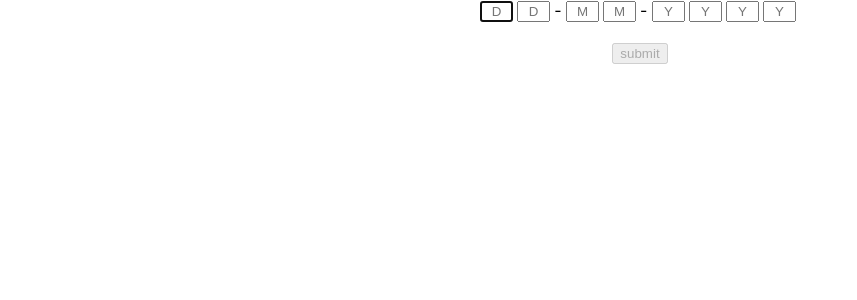
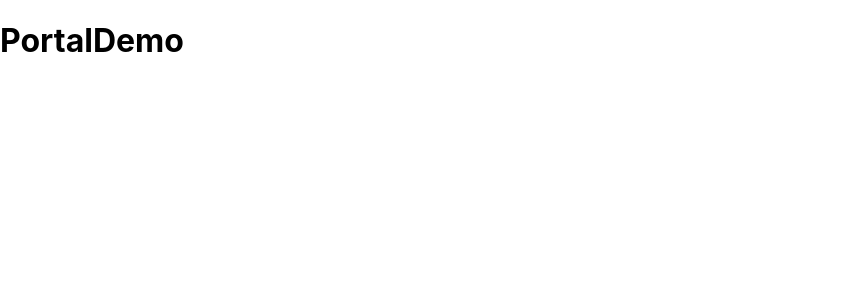
Before and after one commit to RitikParikh/codevoluation-react, a React (Create React App) app: page / in a window 1280 px wide. Shown: the top 300 px of the page, without its empty margins (0-857 px from the left). Built offline with nearby package versions, Linux system fonts and the light colour scheme.

Commit message:
Ritik:tut:32

```diff
--- a/public/index.html
+++ b/public/index.html
@@ -29,6 +29,7 @@
   <body>
     <noscript>You need to enable JavaScript to run this app.</noscript>
     <div id="root"></div>
+    <div id="portal-root"></div>
     <!--
       This HTML file is a template.
       If you open it directly in the browser, you will see an empty page.
--- /dev/null
+++ b/src/components/PortalDemo.js
@@ -0,0 +1,11 @@
+import React from 'react'
+import ReactDOM from 'react-dom'
+
+function PortalDemo() {
+  return ReactDOM.createPortal(
+    <h1>PortalDemo</h1>,
+    document.getElementById('portal-root')
+  )
+}
+
+export default PortalDemo
--- a/src/components/index.js
+++ b/src/components/index.js
@@ -21,11 +21,12 @@ import '../App.css';
 // import ParentComp from './ParentComp'
 // import RefsDemo from './RefsDemo'
 // import RefsForm from './RefsForm'
-import RefOTPForm from './RefOTPForm'
+// import RefOTPForm from './RefOTPForm'
 // import FocusInput from './FocusInput'
+import PortalDemo from './PortalDemo'
 
 class Basic extends Component {
-  constructor(props) {
+  /* constructor(props) {
     super(props);
     this.state = {
       alert : '',
@@ -33,17 +34,17 @@ class Basic extends Component {
       focus2 : false,
       focus3 : false,
     }
-  }
-  setAlert = (arg) =>{
+  } */
+  /* setAlert = (arg) =>{
     let argsArr = this.state.alert.split("-");
     if(argsArr.length > 0){
       console.log("argsArr.length", argsArr.length)
       this.setState({[`focus${argsArr.length}`] : false},()=>{
         this.setState({[`focus${argsArr.length+1}`] : true})
     });
-    this.setState({alert:this.state.alert.length === 0 ? arg : this.state.alert+"-" + arg})
+    // this.setState({alert:this.state.alert.length === 0 ? arg : this.state.alert+"-" + arg})
   }
-}
+}*/
   render() {
     // let dynamicArray = [{name:"Bruce",age:30,id:1},{name:"Bruce",age:30,id:2},{name:"Bruce",age:30,id:3}];
     // const names = [ ' Bruce ' , ' Clark ' , ' Diana ' ];
@@ -72,13 +73,12 @@ class Basic extends Component {
         {/* <ParentComp/> */}
         {/* <RefsDemo /> */}
         {/* <RefsForm /> */}
-        <RefOTPForm count ={2} setAlert={this.setAlert} spicalCharStop={false} numberEnabled={false} regex={false} focus={this.state.focus1} isSubmit={false} placeHolder={"DD"}/>-{'\u00A0'}
+        {/* <RefOTPForm count ={2} setAlert={this.setAlert} spicalCharStop={false} numberEnabled={false} regex={false} focus={this.state.focus1} isSubmit={false} placeHolder={"DD"}/>-{'\u00A0'}
         <RefOTPForm count ={2} setAlert={this.setAlert} spicalCharStop={true} numberEnabled={true} regex={false} focus={this.state.focus2} isSubmit={false} placeHolder={"MM"}/>-{'\u00A0'}
         <RefOTPForm count ={4} setAlert={this.setAlert} spicalCharStop={true} numberEnabled={true} regex={false} focus={this.state.focus3} isSubmit={true} placeHolder={"YYYY"}/>
-        {
-          this.state.alert && <h1> {this.state.alert} </h1>
-        }
+        {this.state.alert && <h1> {this.state.alert} </h1>} */}
       {/* <FocusInput /> */}
+      <PortalDemo/>
       </div>
 
     );
```
